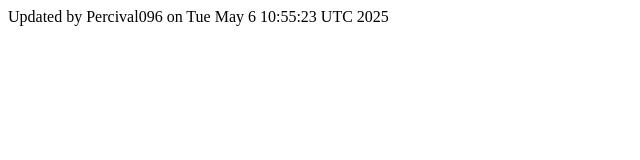
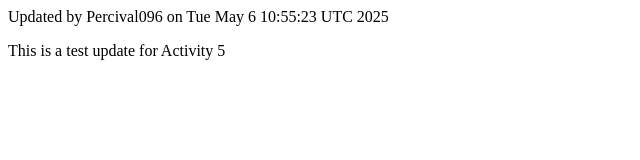
Before and after one commit to Percival096/GitHub_Actions_Repository, a plain HTML site: page index.html in a window 1280 px wide. Shown: the whole page, without its empty margins (0-640 px from the left). Drawn offline with Linux system fonts and the light colour scheme.

Commit message:
Test update for Activity 5

```diff
--- a/index.html
+++ b/index.html
@@ -1 +1,3 @@
 <p>Updated by Percival096 on Tue May  6 10:55:23 UTC 2025</p>
+
+<p>This is a test update for Activity 5</p>
```
